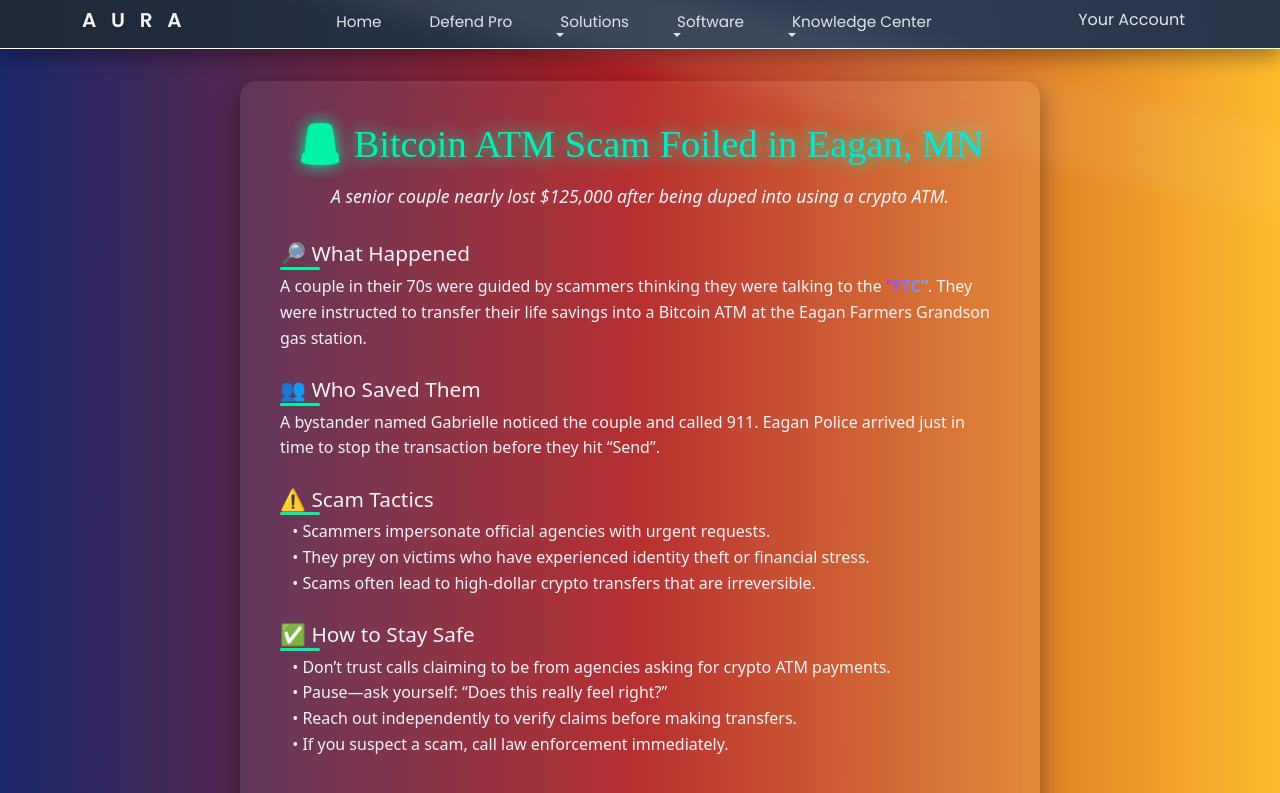
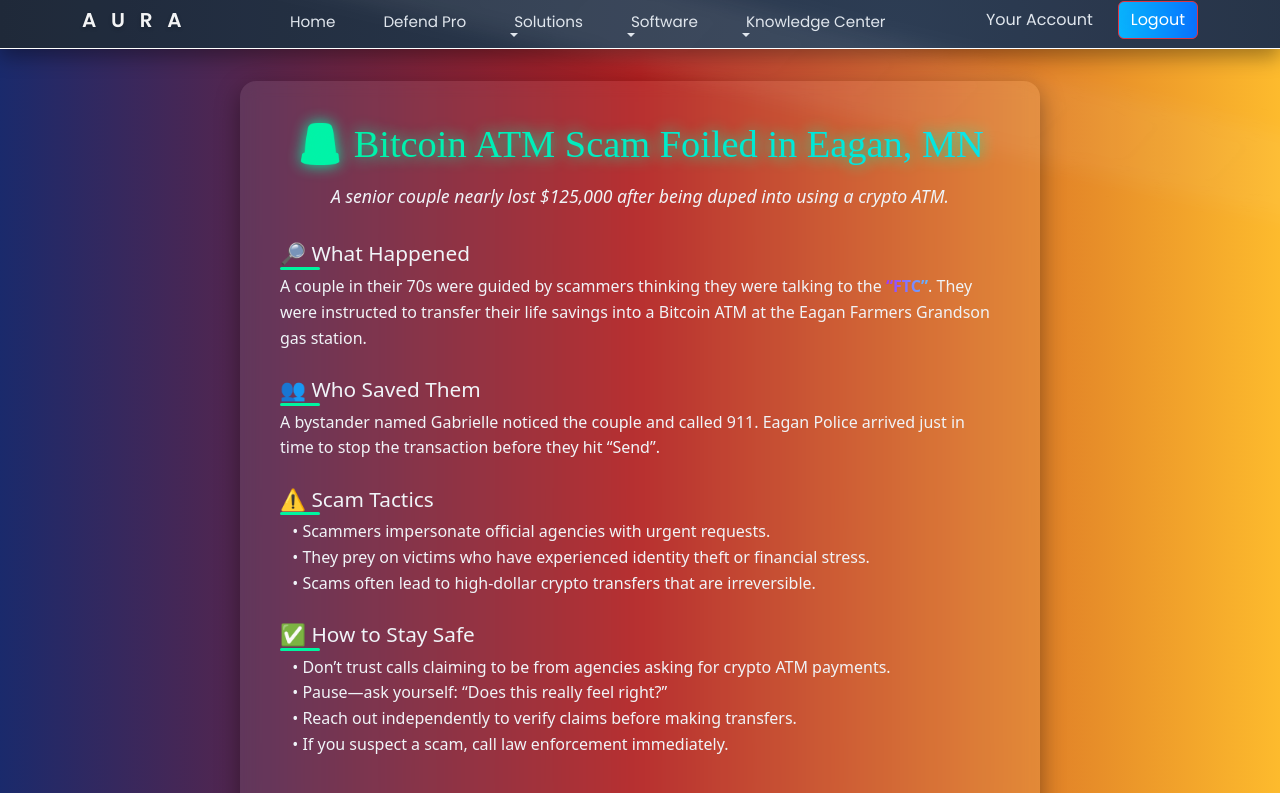
Before and after one commit to teligent-technology/Aura-Project, a React (Vite) app in the folder Aura.com/: page /CBS in a window 1280 px wide. Shown: the top 793 px of the page. Built offline with nearby package versions, Linux system fonts and the light colour scheme; no server answers; sample sign-in values are in the browser's storage; a web font is replaced by a local one.

Commit message:
some changes

```diff
--- a/Aura.com/src/App.jsx
+++ b/Aura.com/src/App.jsx
@@ -1,8 +1,8 @@
 // src/App.js
-import React from 'react';
+import React, { useEffect } from 'react';
 import { BrowserRouter as Router, Routes, Route, Navigate } from 'react-router-dom';
-import { useEffect } from 'react';
 import keepAlive from './utils/keepalive';
+
 import Layout from './Layout';
 import Home from './Pages/Home';
 import Feature from './Pages/Feature';
@@ -10,7 +10,6 @@
 import Contact from './Pages/Contact';
 import Login from './Pages/Login';
 import Signup from './Pages/Signup';
-// import ExpertPanel from './Pages/ExpertPanel';
 import UserDashboard from './Pages/UserDashboard';
 import OtpVerify from './Pages/Otp';
 import About from './Components/About';
@@ -20,8 +19,8 @@
 import WhyChooseUs from './Components/WhyChooseUs';
 import ProtectedRoute from './Components/ProtectRoute';
 import Solution from './Pages/Solution';
-import Resources from './Pages/Resources'
-import HowSaffronWorks from './Pages/HowSaffronWorks'
+import Resources from './Pages/Resources';
+import HowSaffronWorks from './Pages/HowSaffronWorks';
 import Fox from './Pages/Fox';
 import CBS from './Pages/CBS';
 import ABC11 from './Pages/ABC11';
@@ -31,23 +30,23 @@
 import MicrosoftStore from './Pages/MicrosoftStore';
 import InternetSecurity from './Pages/InternetSecurity';
 import LearnMore from './Pages/LearnMore';
+
 const App = () => {
   useEffect(() => {
-    keepAlive(); // 👈 call it once when app loads
+    keepAlive(); // 👈 Prevent Render from sleeping
   }, []);
+
   return (
     <div style={{ margin: 0, padding: 0, overflowX: 'hidden' }}>
-
       <Router>
         <Routes>
-        {/* ✅ Public routes */}
-        <Route path="/" element={<Navigate to="/signup" />} />
+          {/* Public Routes */}
+          <Route path="/" element={<Layout><Home /></Layout>} />
+          <Route path="/login" element={<Login />} />
           <Route path="/signup" element={<Signup />} />
-        <Route path="/login" element={<Login />} />
           <Route path="/verify-otp" element={<OtpVerify />} />
 
-
-        {/* 🔒 Protected routes */}
+          {/* Protected Routes */}
           <Route path="/home" element={<ProtectedRoute><Layout><Home /></Layout></ProtectedRoute>} />
           <Route path="/features" element={<ProtectedRoute><Layout><Feature /></Layout></ProtectedRoute>} />
           <Route path="/DefendPro" element={<ProtectedRoute><DefendPro /></ProtectedRoute>} />
@@ -57,7 +56,6 @@
           <Route path="/terms" element={<ProtectedRoute><Layout><Terms /></Layout></ProtectedRoute>} />
           <Route path="/return-policy" element={<ProtectedRoute><Layout><ReturnPolicy /></Layout></ProtectedRoute>} />
           <Route path="/why-us" element={<ProtectedRoute><Layout><WhyChooseUs /></Layout></ProtectedRoute>} />
-        {/* <Route path="/expert" element={<ProtectedRoute><Layout><ExpertPanel /></Layout></ProtectedRoute>} /> */}
           <Route path="/userdashboard" element={<ProtectedRoute><Layout><UserDashboard /></Layout></ProtectedRoute>} />
           <Route path="/solution" element={<ProtectedRoute><Solution /></ProtectedRoute>} />
           <Route path="/resources" element={<ProtectedRoute><Resources /></ProtectedRoute>} />
@@ -72,22 +70,11 @@
           <Route path="/microsoft-store" element={<ProtectedRoute><MicrosoftStore /></ProtectedRoute>} />
           <Route path="/internet-security" element={<ProtectedRoute><InternetSecurity /></ProtectedRoute>} />
 
-
-
-
-
-
-
-
-
-
-
-        {/* Redirect unknown paths */}
-        <Route path="*" element={<Navigate to="/signup" />} />
+          {/* Fallback */}
+          <Route path="*" element={<Navigate to="/" />} />
         </Routes>
       </Router>
     </div>
-
   );
 };
 
--- a/Aura.com/src/Components/AppNavbar.css
+++ b/Aura.com/src/Components/AppNavbar.css
@@ -286,3 +286,29 @@
   background: #0a142b;
   color: white;
 }
+
+.aura-auth-buttons {
+  display: flex;
+  align-items: center;
+  gap: 12px;
+}
+
+.aura-sign-in {
+  font-weight: 500;
+  color: #00c3ff;
+  text-decoration: none;
+}
+
+.aura-start-trial-btn {
+  background: linear-gradient(90deg, #00c3ff, #0077ff);
+  color: white;
+  font-weight: 600;
+  border: none;
+  padding: 6px 16px;
+  border-radius: 8px;
+  transition: 0.3s ease;
+}
+
+.aura-start-trial-btn:hover {
+  transform: scale(1.05);
+}
--- a/Aura.com/src/Components/AppNavbar.jsx
+++ b/Aura.com/src/Components/AppNavbar.jsx
@@ -1,30 +1,41 @@
 import React, { useEffect, useState } from 'react';
 import { Navbar, Nav, NavDropdown, Button, Container } from 'react-bootstrap';
-import { Link } from 'react-router-dom';
+import { Link, useNavigate } from 'react-router-dom';
 import './AppNavbar.css';
 
 const AppNavbar = () => {
   const [fadeIn, setFadeIn] = useState(false);
+  const [isLoggedIn, setIsLoggedIn] = useState(false);
+  const navigate = useNavigate();
 
   useEffect(() => {
     setTimeout(() => setFadeIn(true), 50);
+
+    const token = localStorage.getItem('authToken');
+    setIsLoggedIn(!!token);
   }, []);
+
+  const handleLogout = () => {
+    localStorage.removeItem('authToken');
+    localStorage.removeItem('saffronUser');
+    setIsLoggedIn(false);
+    navigate('/login');
+  };
 
   return (
     <Navbar expand="lg" sticky="top" className={`aura-navbar ${fadeIn ? 'fade-in-blur' : ''}`}>
       <Container className="container">
-        <Navbar.Brand href="#home" className="aura-brand">A U R A</Navbar.Brand>
+        <Navbar.Brand as={Link} to="/" className="aura-brand">A U R A</Navbar.Brand>
         <Navbar.Toggle aria-controls="basic-navbar-nav" />
         <Navbar.Collapse id="basic-navbar-nav" className="justify-content-between">
 
           <Nav className="mx-auto aura-nav-links">
-            <Nav.Link as={Link} to="/Home">Home</Nav.Link>
+            <Nav.Link as={Link} to="/home">Home</Nav.Link>
             <Nav.Link as={Link} to="/DefendPro">Defend Pro</Nav.Link>
 
-            {/* Solutions Dropdown with 11 items */}
+            {/* Solutions Dropdown */}
             <NavDropdown title="Solutions" id="solutions-dropdown">
               <NavDropdown.Item as={Link} to="/solution">Protection of our Society</NavDropdown.Item>
-
               <NavDropdown.Item as={Link} to="/DefendPro?item=identity-theft">👤 Identity Theft Protection</NavDropdown.Item>
               <NavDropdown.Item as={Link} to="/DefendPro?item=fraud-detection">⚠️ Fraud Detection</NavDropdown.Item>
               <NavDropdown.Item as={Link} to="/DefendPro?item=scam-protection">🚫 Scam Protection</NavDropdown.Item>
@@ -51,10 +62,27 @@
             </NavDropdown>
           </Nav>
 
+          {/* Auth Buttons */}
           <Nav className="aura-auth-buttons">
+            {isLoggedIn ? (
+              <>
                 <Button as={Link} to="/AccountIn" variant="link" className="aura-sign-in">
                   Your Account
                 </Button>
+                <Button variant="danger" className="aura-start-trial-btn" onClick={handleLogout}>
+                  Logout
+                </Button>
+              </>
+            ) : (
+              <>
+                <Button as={Link} to="/login" variant="outline-primary" className="aura-sign-in">
+                  Sign In
+                </Button>
+                <Button as={Link} to="/signup" className="aura-start-trial-btn">
+                  Sign Up
+                </Button>
+              </>
+            )}
           </Nav>
 
         </Navbar.Collapse>
```
Lines whose indentation alone changed are shown as unchanged.
